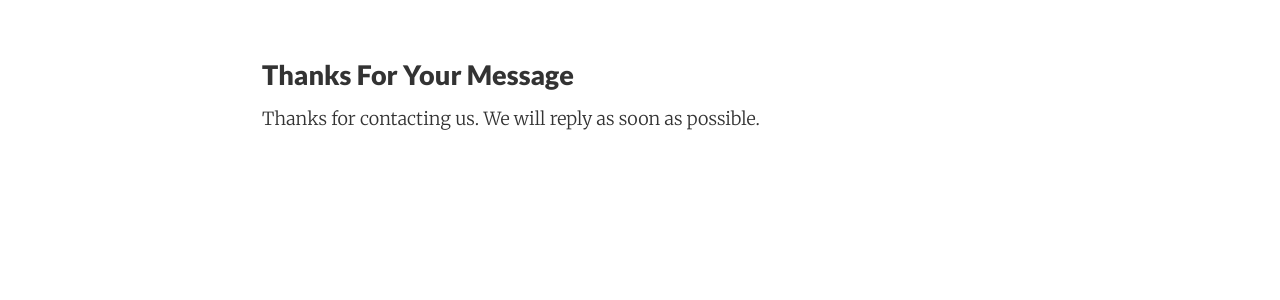
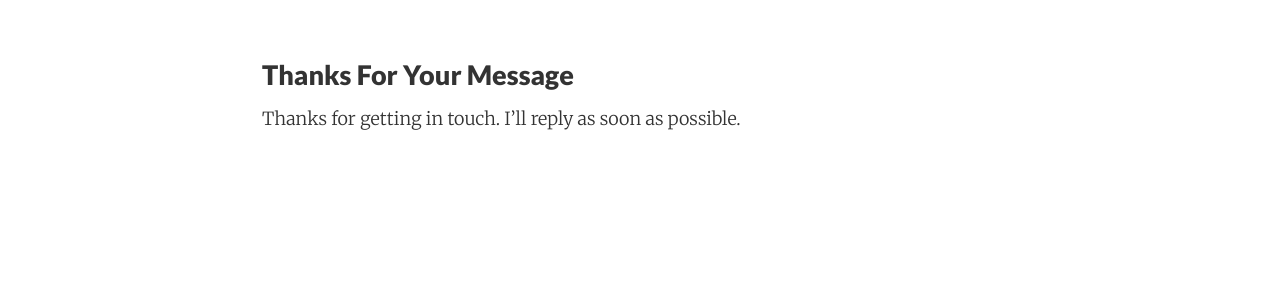
Before and after one commit to dgmstuart/dgmstuart.github.io, a Jekyll site: the page built from thanks.md, in a window 1280 px wide. Shown: the part 211-511 px from the top of the page. Built offline with Jekyll 4.4.1, drawn with Linux system fonts in a browser that asks for light colours; nearby versions of some CDN libraries.

Commit message:
(copy): Tweaks

```diff
--- a/_config.yml
+++ b/_config.yml
@@ -9,6 +9,7 @@ url: "http://dgmstuart.github.io"
 
 date_format: "%-d %b, %Y"
 animated: false
+ajaxify_contact_form: false
 
 twitter_username: dgmstuart
 github_username:  dgmstuart
@@ -38,15 +39,13 @@ text:
     updated:        'Updated'
     minute_read:    'minute read'
     related_posts:  'Related Posts'
-  index:
-    coming_soon: 'Coming soon...'
   contact:
     email:    'Email Address'
     content:  'What would you like to say?'
-    subject:  'New submission!'
+    subject:  'New message from blog'
     submit:   'Say Hello'
     ajax:
       sending:  'sending..'
       sent:     'Message sent!'
       error:    'Error!'
-  thanks: 'Thanks for contacting us. We will reply as soon as possible.'
+  thanks: "Thanks for getting in touch. I'll reply as soon as possible."
--- a/index.html
+++ b/index.html
@@ -4,7 +4,6 @@ layout: default
 {% assign posts_count = (paginator.posts | size) %}
 
 <div class="home">
-  {% if posts_count > 0 %}
   <div class="posts">
     {% for post in paginator.posts %}
       <div class="post py3">
@@ -22,7 +21,4 @@ layout: default
   </div>
 
   {% include pagination.html %}
-  {% else %}
-    <h1 class='center'>{{ site.text.index.coming_soon }}</h3>
-  {% endif %}
 </div>
```
Lines whose indentation alone changed are shown as unchanged.
